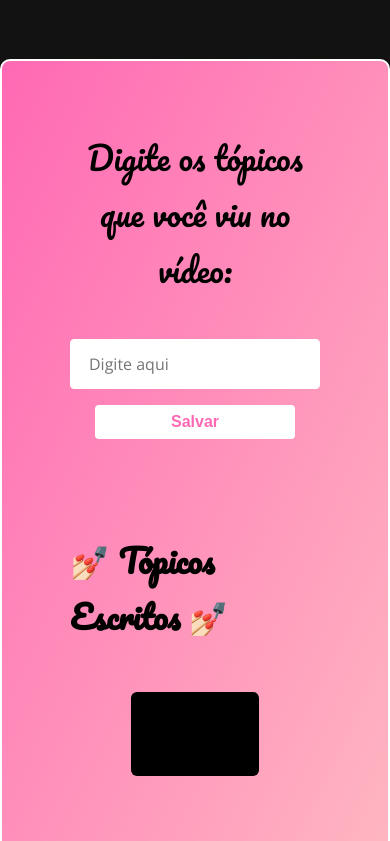
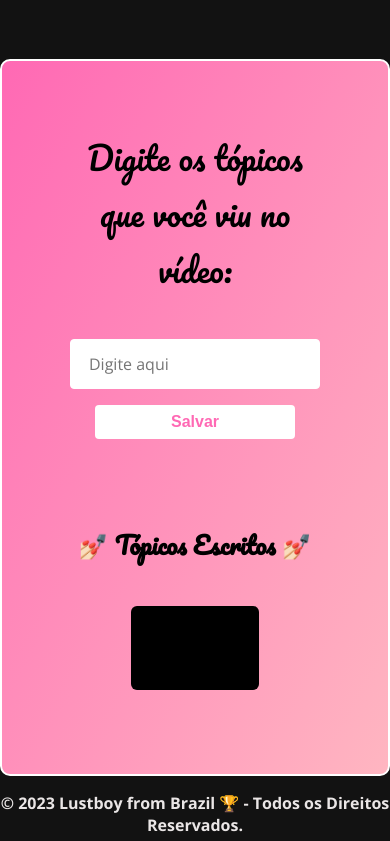
Before and after one commit to Gabrieluser430/barbie-quiz, a plain HTML site: page index.html in a window 390 px wide. Shown: the part 2912-3753 px from the top of the page. Drawn offline with nearby package versions, Linux system fonts and the light colour scheme.

Commit message:
Fix Topics title misalign

```diff
--- a/styles/storage.css
+++ b/styles/storage.css
@@ -104,3 +104,11 @@
     margin-bottom: 5px;
     font-family: 'Open Sans', sans-serif;
   }
+
+@media (max-width: 600px) {
+    .output-container h3 {
+        color: black;
+        font-family: 'Pacifico', cursive;
+        font-size: 24px;
+      }
+}
--- a/styles/video.css
+++ b/styles/video.css
@@ -16,6 +16,7 @@
     color: #FF69B4;
     font-family: 'Pacifico', cursive;
     font-size: 32px;
+    text-align: center;
 }
 
 .video-iframe {
```
Also changed, not shown: index.html (+1 -1 lines).
